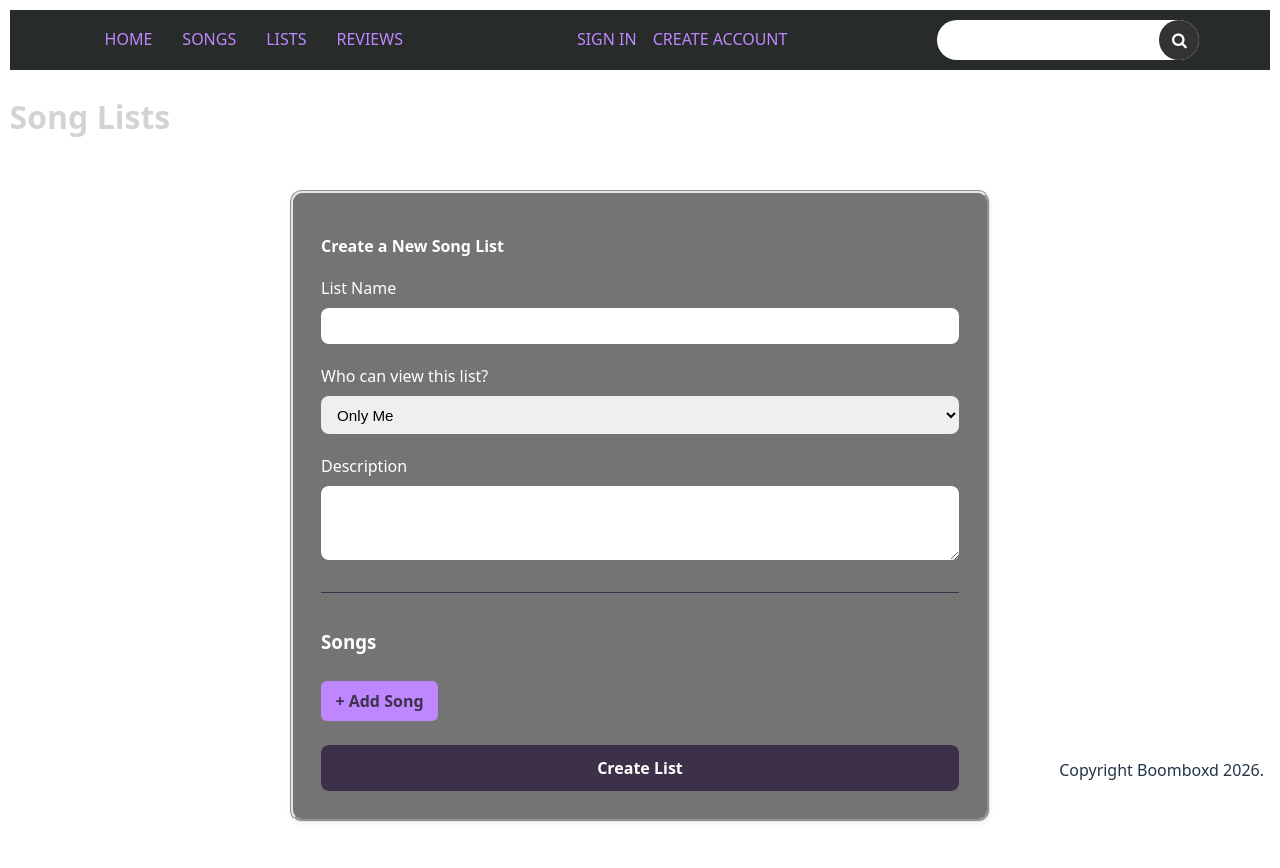
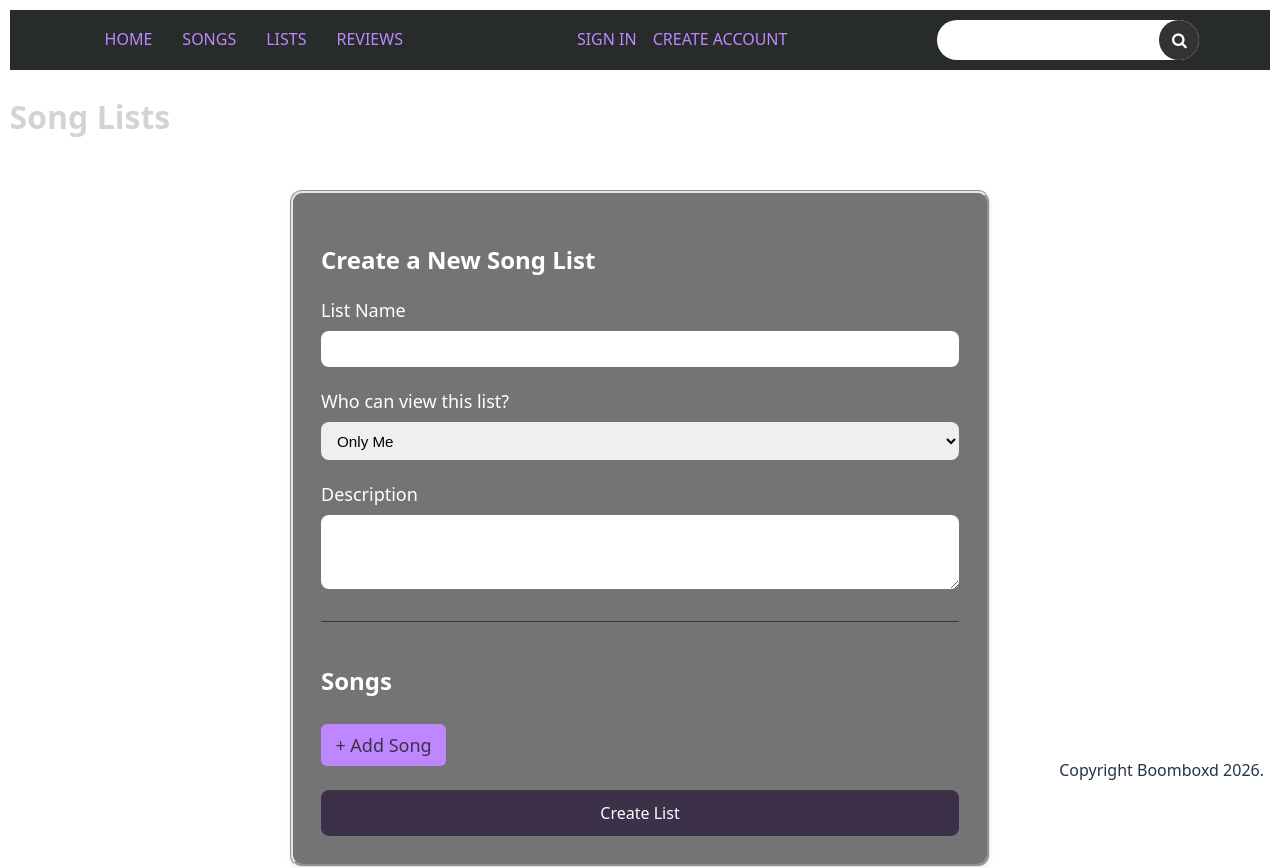
Before and after one commit to Onniikun/FSD_Project, a React (Vite) app: page /lists in a window 1280 px wide. Shown: the top 868 px of the page. Built offline with nearby package versions, Linux system fonts and the light colour scheme.

Commit message:
Increased font size in the create song list form

```diff
--- a/src/components/common/create-song-list-form/CreateSongListForm.css
+++ b/src/components/common/create-song-list-form/CreateSongListForm.css
@@ -22,11 +22,13 @@
 .songs-section h3 {
   color: white;
   margin-bottom: 1rem;
+  font-size: x-large;
   font-weight: 600;
 }
 
 /* Label + input wrapper */
 .form-field {
+  font-size: large;
   display: flex;
   flex-direction: column;
   margin-bottom: 1.25rem;
@@ -53,7 +55,7 @@
 
 .error-text {
   color: #fffefe;
-  font-size: 0.85rem;
+  font-size: medium;
   margin-top: 0.25rem;
 }
 
@@ -83,6 +85,7 @@
 }
 
 .song-field {
+  font-size: large;
   display: flex;
   flex-direction: row;
   align-items: center;
@@ -114,11 +117,10 @@
   background: #a53937;
 }
 
-/* Add song button */
 .add-button {
   background: #bf87ff;
   color: #3D314A;
-  font-weight: bold;
+  font-size: large;
   border: none;
   padding: 0.55rem 0.9rem;
   border-radius: 6px;
@@ -130,12 +132,10 @@
   background: #b17dec;
 }
 
-/* Submit button */
 .submit-button {
   width: 100%;
   background: #3D314A;
   color: white;
-  font-weight: bold;
   border: none;
   padding: 0.75rem;
   border-radius: 8px;
--- a/src/components/common/create-song-list-form/CreateSongListForm.tsx
+++ b/src/components/common/create-song-list-form/CreateSongListForm.tsx
@@ -45,11 +45,11 @@ export default function CreateSongListForm({ setLists }: CreateSongListFormProps
     } = {};
 
     if (name.trim() === "") {
-      newErrors.name = "List name is required.";
+      newErrors.name = "**List name is required.**";
     }
 
     if (songs.length === 0) {
-      newErrors.songs = "Please add at least one song.";
+      newErrors.songs = "**Please add at least one song.**";
     }
 
     setErrors(newErrors);
```
